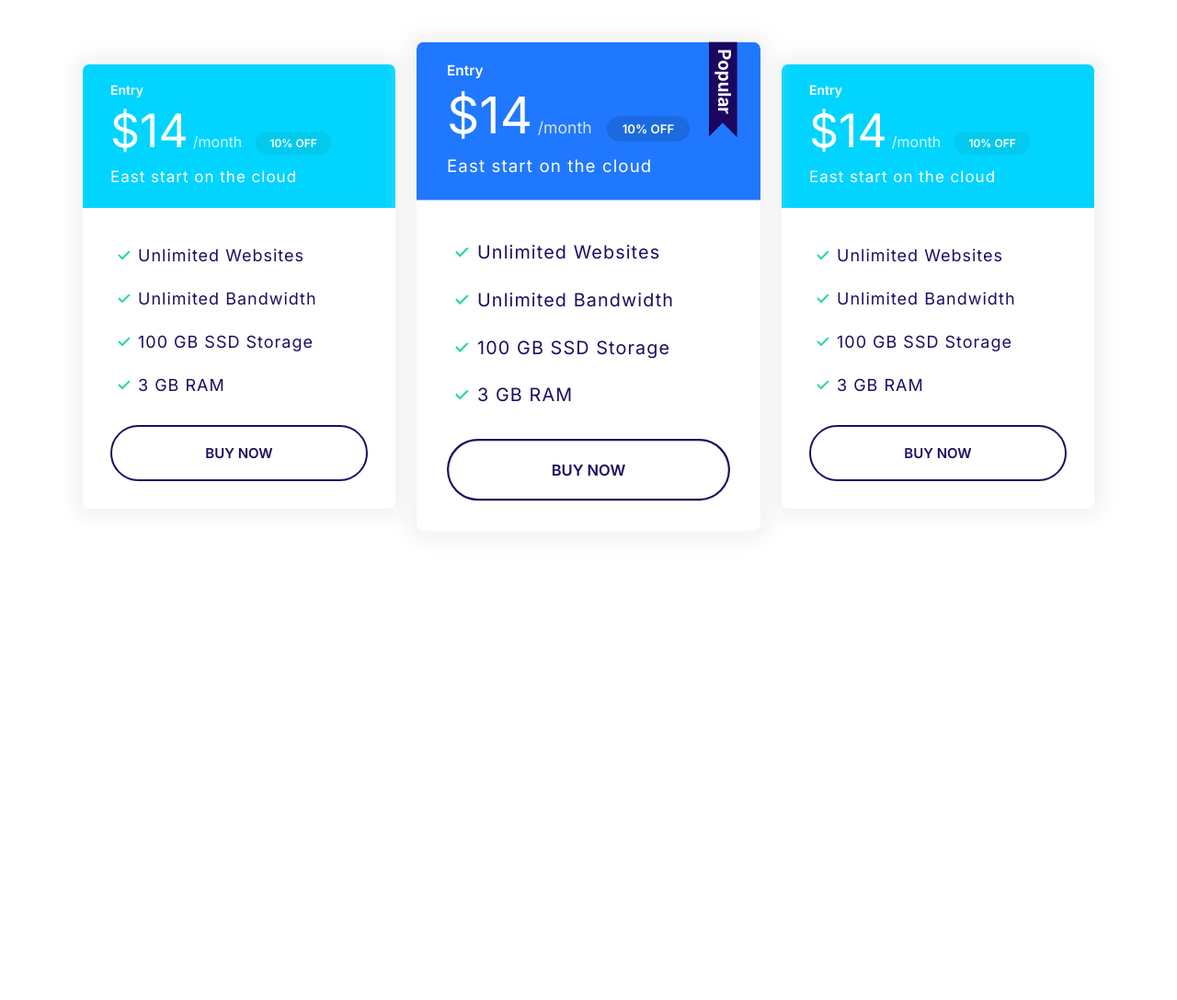
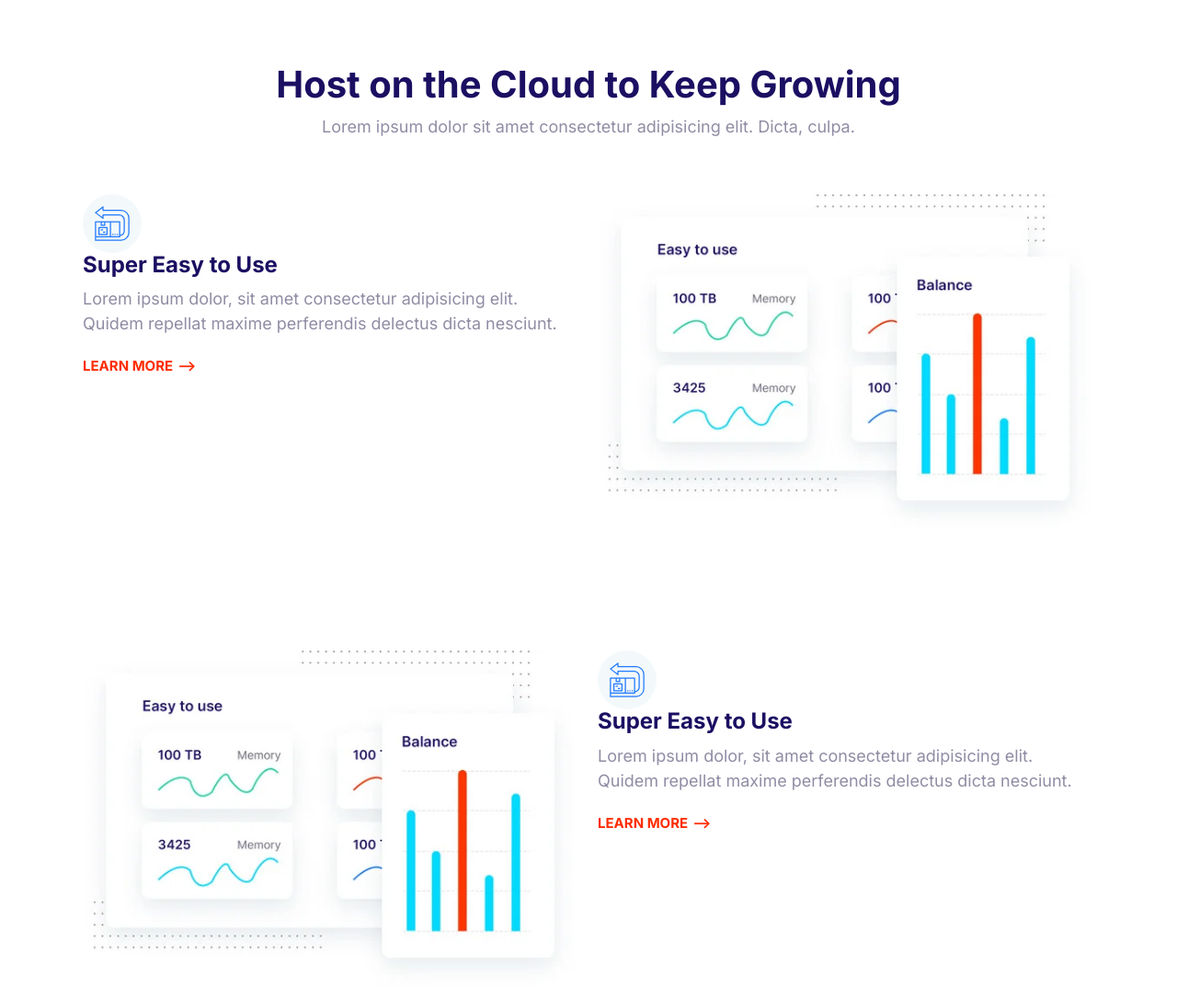
Before and after one commit to AbbasRazaPakistan/Moshify, a plain HTML site: page index.html in a window 1280 px wide. Shown: the top 1087 px of the page at 92% size. Before the commit the page ends 800 px from the top, so only its background shows below. Drawn offline with Linux system fonts and the light colour scheme.

Commit message:
Feature created.

```diff
--- a/css/style.css
+++ b/css/style.css
@@ -624,3 +624,22 @@ a {
   max-width: 500px;
   margin: 0 auto;
 }
+/* Features */
+.feature {
+  gap: 4rem 2rem;
+  margin: 12rem 0;
+}
+.feature:first-of-type {
+  margin-top: 6rem;
+}
+.feature__heading {
+  margin-top: 0;
+}
+.feature__image {
+  width: 100%;
+}
+@media screen and (min-width: 768px) {
+  .feature:nth-of-type(even) .feature__content {
+    order: 2;
+  }
+}
--- a/index.html
+++ b/index.html
@@ -14,72 +14,100 @@
     <title>Moshify</title>
   </head>
   <body style="padding: 10px">
-    <section class="block container block-plans">
-      <div class="grid grid grid--1x3">
-        <div class="plan">
-          <div class="card card--secondary">
-            <header class="card__header">
-              <!-- <img class="" src="./images/popular.svg" alt="" /> -->
-              <h3 class="plan__name">Entry</h3>
-              <span class="plan__price">$14</span>
-              <span class="plan__billing-cycle">/month</span>
-              <span class="badge badge--secondary badge--small">10% OFF</span>
-              <span class="plan__description">East start on the cloud</span>
-            </header>
-            <div class="card__body">
-              <ul class="list list--tik">
-                <li class="list__item">Unlimited Websites</li>
-                <li class="list__item">Unlimited Bandwidth</li>
-                <li class="list__item">100 GB SSD Storage</li>
-                <li class="list__item">3 GB RAM</li>
-              </ul>
-              <button class="btn btn--outline btn--block">BUY NOW</button>
-            </div>
-          </div>
+    <section class="block container">
+      <header class="block__header">
+        <h2 class="block__heading">Host on the Cloud to Keep Growing</h2>
+        <p>
+          Lorem ipsum dolor sit amet consectetur adipisicing elit. Dicta, culpa.
+        </p>
+      </header>
+      <article class="grid grid--1x2 feature">
+        <div class="feature__content">
+          <span class="icon-container">
+            <svg class="icon icon--primary">
+              <use xlink:href="../images/sprite-icon.svg#easy"></use>
+            </svg>
+          </span>
+          <h3 class="feature__heading">Super Easy to Use</h3>
+          <p>
+            Lorem ipsum dolor, sit amet consectetur adipisicing elit. Quidem
+            repellat maxime perferendis delectus dicta nesciunt.
+          </p>
+          <a href="#" class="link-arrow">Learn more</a>
         </div>
-        <div class="plan plan--popular">
-          <div class="card card--primary">
-            <header class="card__header">
-              <!-- <img class="" src="./images/popular.svg" alt="" /> -->
-              <h3 class="plan__name">Entry</h3>
-              <span class="plan__price">$14</span>
-              <span class="plan__billing-cycle">/month</span>
-              <span class="badge badge--primary badge--small">10% OFF</span>
-              <span class="plan__description">East start on the cloud</span>
-            </header>
-            <div class="card__body">
-              <ul class="list list--tik">
-                <li class="list__item">Unlimited Websites</li>
-                <li class="list__item">Unlimited Bandwidth</li>
-                <li class="list__item">100 GB SSD Storage</li>
-                <li class="list__item">3 GB RAM</li>
-              </ul>
-              <button class="btn btn--outline btn--block">BUY NOW</button>
-            </div>
-          </div>
+        <picture>
+          <source
+            type="image/webp"
+            srcset="
+              ./images/easy/easy@1x.webp 1x,
+              ./images/easy/easy@2x.webp 2x
+            "
+          />
+          <source
+            type="image/jpg"
+            srcset="./images/easy/easy@1x.jpg 1x, ./images/easy/easy@2x.jpg 2x"
+          />
+          <img class="feature__image" src="./images/easy/easy@2x.jpg" alt="" />
+        </picture>
+      </article>
+      <article class="grid grid--1x2 feature">
+        <div class="feature__content">
+          <span class="icon-container">
+            <svg class="icon icon--primary">
+              <use xlink:href="../images/sprite-icon.svg#easy"></use>
+            </svg>
+          </span>
+          <h3 class="feature__heading">Super Easy to Use</h3>
+          <p>
+            Lorem ipsum dolor, sit amet consectetur adipisicing elit. Quidem
+            repellat maxime perferendis delectus dicta nesciunt.
+          </p>
+          <a href="#" class="link-arrow">Learn more</a>
         </div>
-        <div class="plan">
-          <div class="card card--secondary">
-            <header class="card__header">
-              <!-- <img class="" src="./images/popular.svg" alt="" /> -->
-              <h3 class="plan__name">Entry</h3>
-              <span class="plan__price">$14</span>
-              <span class="plan__billing-cycle">/month</span>
-              <span class="badge badge--secondary badge--small">10% OFF</span>
-              <span class="plan__description">East start on the cloud</span>
-            </header>
-            <div class="card__body">
-              <ul class="list list--tik">
-                <li class="list__item">Unlimited Websites</li>
-                <li class="list__item">Unlimited Bandwidth</li>
-                <li class="list__item">100 GB SSD Storage</li>
-                <li class="list__item">3 GB RAM</li>
-              </ul>
-              <button class="btn btn--outline btn--block">BUY NOW</button>
-            </div>
-          </div>
+        <picture>
+          <source
+            type="image/webp"
+            srcset="
+              ./images/easy/easy@1x.webp 1x,
+              ./images/easy/easy@2x.webp 2x
+            "
+          />
+          <source
+            type="image/jpg"
+            srcset="./images/easy/easy@1x.jpg 1x, ./images/easy/easy@2x.jpg 2x"
+          />
+          <img class="feature__image" src="./images/easy/easy@2x.jpg" alt="" />
+        </picture>
+      </article>
+      <article class="grid grid--1x2 feature">
+        <div class="feature__content">
+          <span class="icon-container">
+            <svg class="icon icon--primary">
+              <use xlink:href="../images/sprite-icon.svg#easy"></use>
+            </svg>
+          </span>
+          <h3 class="feature__heading">Super Easy to Use</h3>
+          <p>
+            Lorem ipsum dolor, sit amet consectetur adipisicing elit. Quidem
+            repellat maxime perferendis delectus dicta nesciunt.
+          </p>
+          <a href="#" class="link-arrow">Learn more</a>
         </div>
-      </div>
+        <picture>
+          <source
+            type="image/webp"
+            srcset="
+              ./images/easy/easy@1x.webp 1x,
+              ./images/easy/easy@2x.webp 2x
+            "
+          />
+          <source
+            type="image/jpg"
+            srcset="./images/easy/easy@1x.jpg 1x, ./images/easy/easy@2x.jpg 2x"
+          />
+          <img class="feature__image" src="./images/easy/easy@2x.jpg" alt="" />
+        </picture>
+      </article>
     </section>
     <script src="./js/main.js"></script>
   </body>
```
Also changed, not shown: components/block_plans.html (deleted, +0 -67 lines), components/feature.html (added, +86 -0 lines), components/hero.html (+1 -1 lines), images/easy/easy@1x.jpg (added), images/easy/easy@1x.webp (added), images/easy/easy@2x.jpg (added), images/easy/easy@2x.webp (added).
